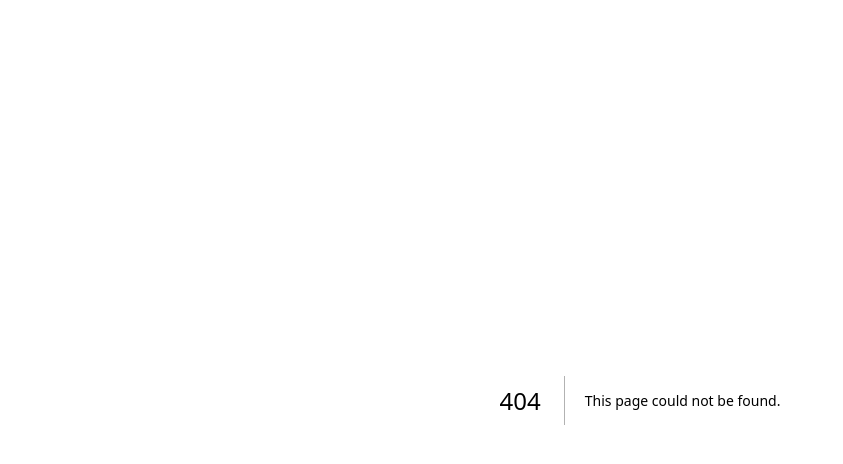
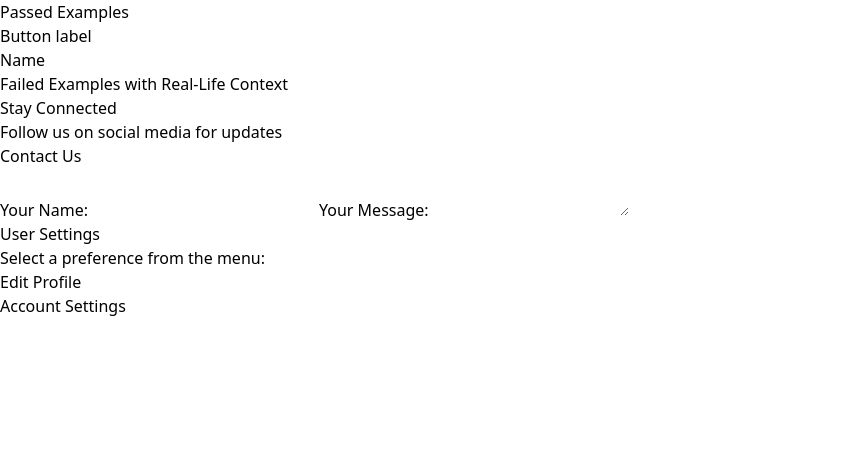
Before and after one commit to test-party/guinea-pig-next, a Next.js app: page /aria-command-name in a window 1280 px wide. Before the commit this address had no page. Shown: the top 464 px of the page, without its empty margins (0-843 px from the left). Built offline with nearby package versions, Linux system fonts and the light colour scheme.

Commit message:
created the /aria-command-name endpoint with succesful and fail cases

```diff
--- /dev/null
+++ b/src/app/aria-command-name/page.tsx
@@ -0,0 +1,56 @@
+//http://localhost:3000/aria-command-name
+export default function Page() {
+  return (
+    <div>
+      <h2>Passed Examples</h2>
+
+      <div role="link" id="al" aria-label="Name"></div>
+      <div role="button" id="alb" aria-labelledby="labeldiv"></div>
+      <div id="labeldiv">Button label</div>
+      <div role="menuitem" id="combo" aria-label="Aria Name">Name</div>
+      <div role="link" id="title" title="Title"></div>
+
+      <h2>Failed Examples with Real-Life Context</h2>
+
+      <footer>
+        <h2>Stay Connected</h2>
+        <div role="link" id="empty"></div>
+        <p>Follow us on social media for updates</p>
+      </footer>
+
+      <section>
+        <h2>Contact Us</h2>
+        <form>
+          <label htmlFor="name">Your Name:</label>
+          <input type="text" id="name" name="name"/>
+
+          <label htmlFor="message">Your Message:</label>
+          <textarea id="message" name="message"></textarea>
+
+          <div role="button" id="alempty" aria-label=""></div>
+        </form>
+      </section>
+
+      <nav>
+        <ul role="menu">
+          <li role="menuitem" id="albmissing" aria-labelledby="nonexistent"></li>
+        </ul>
+      </nav>
+
+      <nav>
+        <h2>User Settings</h2>
+        <p>Select a preference from the menu:</p>
+        <ul role="menu" aria-label="User settings menu">
+          {/* Successful menu item with aria-label */}
+          <li role="menuitem" id="profile" aria-label="Edit Profile">Edit Profile</li>
+
+          {/* Failed example: aria-labelledby references an element that doesn't exist */}
+          <li role="menuitem" id="albmissing" aria-labelledby="nonexistent">Account Settings</li>
+
+          {/* Failed example: aria-label is missing */}
+          <li role="menuitem" id="preferences"></li>
+        </ul>
+      </nav>
+    </div>
+  );
+}
```
